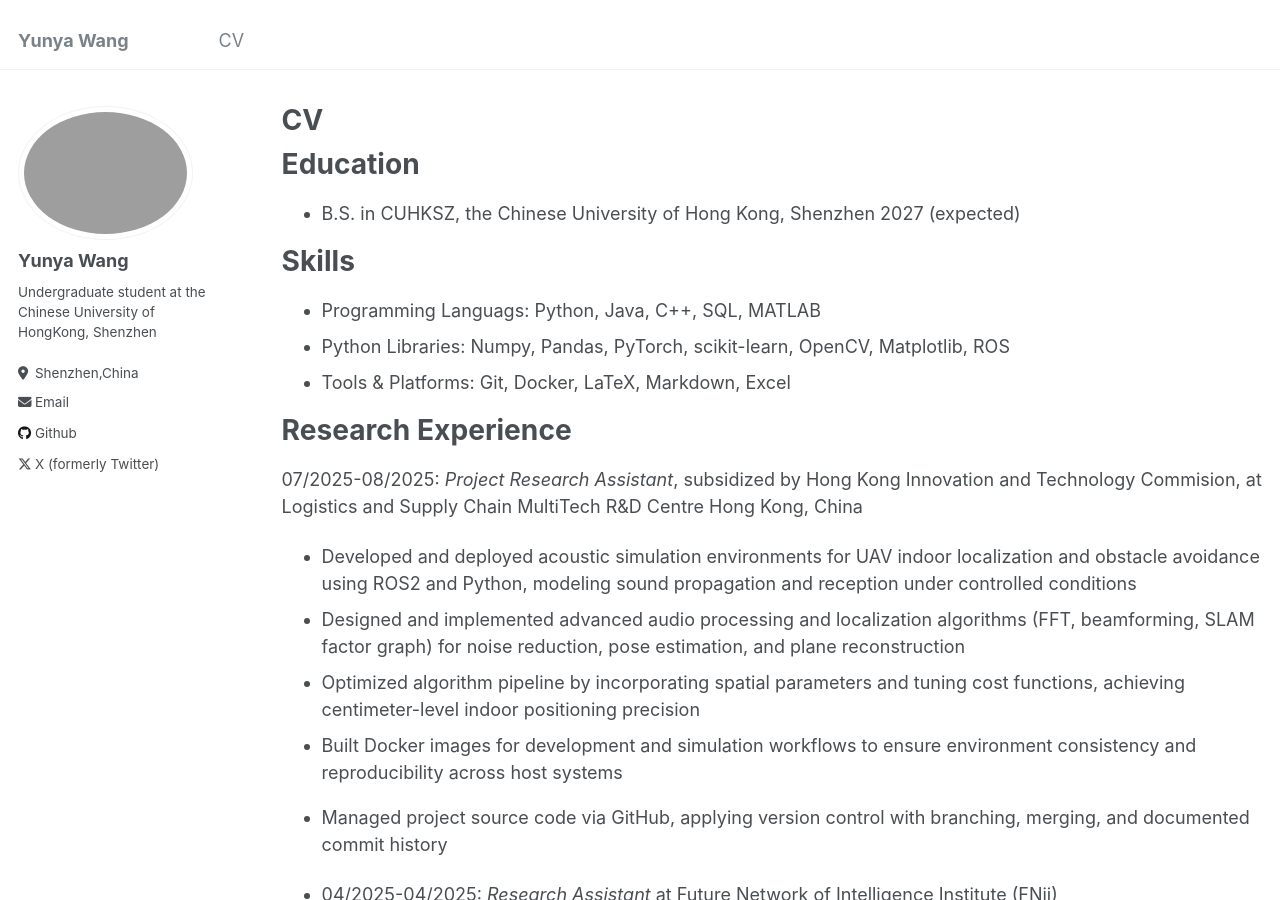
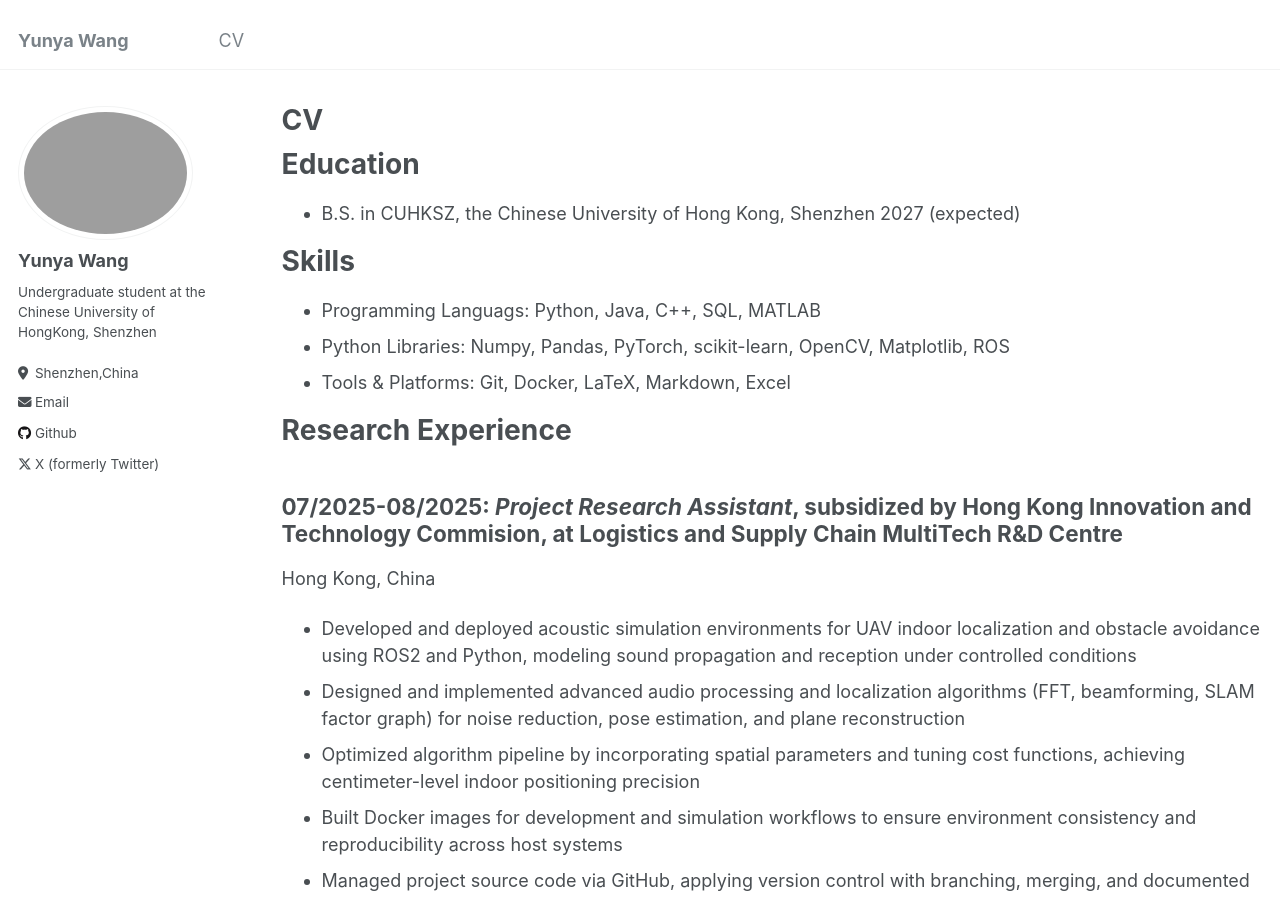
Before and after one commit to Eureka-wong/eureka-wong.github.io, a Jekyll site: the page built from _pages/cv.md, in a window 1280 px wide and 900 px high. Built offline with Jekyll 4.4.1, drawn with Linux system fonts in a browser that asks for light colours.

Commit message:
Format CV sections

```diff
--- a/_pages/cv.md
+++ b/_pages/cv.md
@@ -22,7 +22,8 @@ Skills
 
 Research Experience
 ======
-07/2025-08/2025: *Project Research Assistant*, subsidized by Hong Kong Innovation and Technology Commision, at Logistics and Supply Chain MultiTech R&D Centre
+## 07/2025-08/2025: *Project Research Assistant*, subsidized by Hong Kong Innovation and Technology Commision, at Logistics and Supply Chain MultiTech R&D Centre
+
   Hong Kong, China
   * Developed and deployed acoustic simulation environments for UAV indoor localization and obstacle avoidance using ROS2 and Python, modeling sound propagation and reception under controlled conditions
   * Designed and implemented advanced audio processing and localization algorithms (FFT, beamforming, SLAM factor graph) for noise reduction, pose estimation, and plane reconstruction
@@ -30,8 +31,9 @@ Research Experience
   * Built Docker images for development and simulation workflows to ensure environment consistency and reproducibility across host systems
   * Managed project source code via GitHub, applying version control with branching, merging, and documented commit history
 
-* 04/2025-04/2025: *Research Assistant* at Future Network of Intelligence Institute (FNii)
-  * Shenzhen, China
+## 04/2025-04/2025: *Research Assistant* at Future Network of Intelligence Institute (FNii)
+
+  Shenzhen, China
   * Integrated Segment Anything Model (SAM) with Mast3R to address consistency issues in traditional 2D models; developed ML pipeline in Python (OpenCV, NumPy, Pandas), improving segmentation consistency by 17.3%
   * Designed and executed experiments on large-scale datasets (NuImages, DAVIS, Mose); validated model performance with F1, IoU, Precision, and Recall metrics
   * Visualized and analyzed results using Matplotlib, Seaborn, and Excel, deriving actionable insights to refine algorithms
@@ -41,12 +43,12 @@ Research Experience
 
 Extracurricular Activities
 ======
-* 09/2024-05/2025: *Teaching Assistant* for Introduction to Data Science course & Python Programming
-  * CUHKSZ
+## 09/2024-05/2025: *Teaching Assistant* for Introduction to Data Science course & Python Programming
+
+  CUHKSZ
   * Delivered interactive tutorials on Python fundamentals, statistical analysis, and introductory machine learning algorithms
   * Designed quizzes and assignments for 500+ students, evaluating knowledge acquisition and reinforcing key concepts
   * Analyzed student scores and feedback to refine teaching strategies; mentored students on debugging and algorithm design, strengthening practical coding skills
-
 
 
 **Academic Awards**
```
